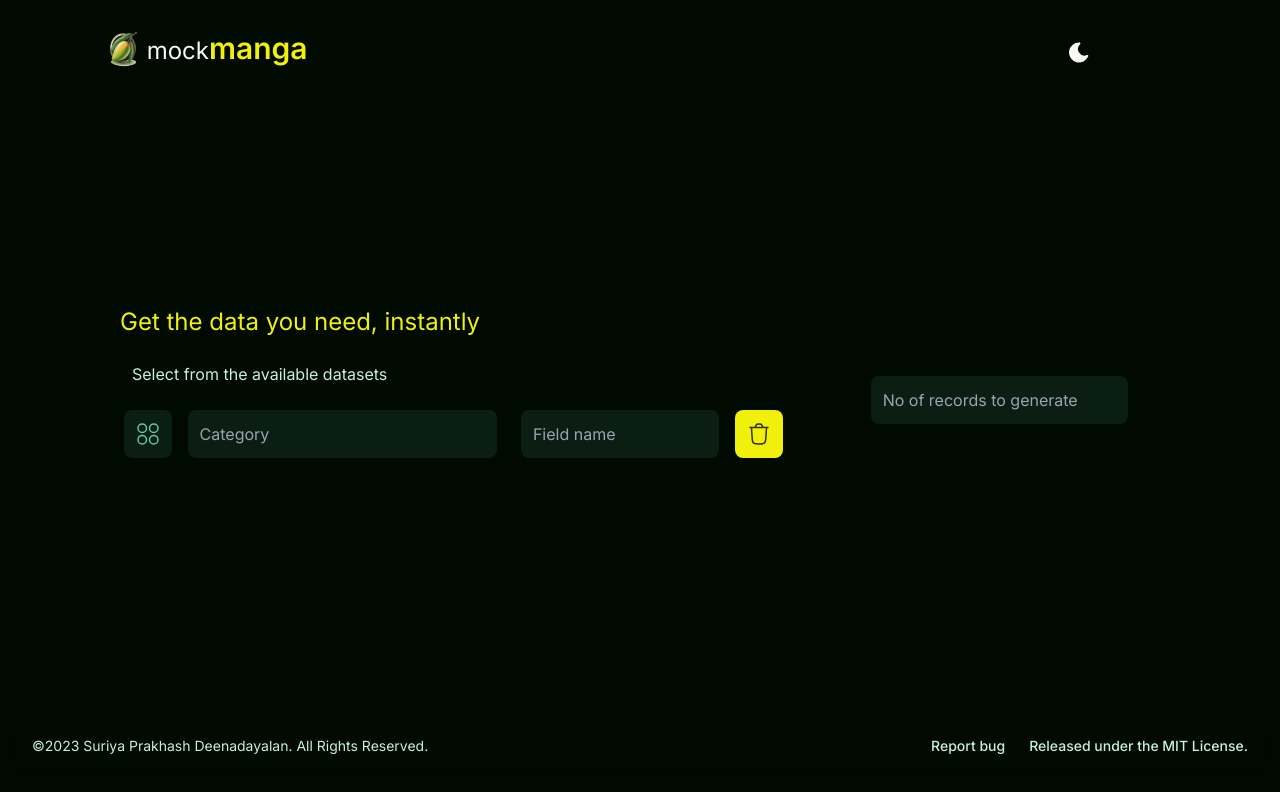
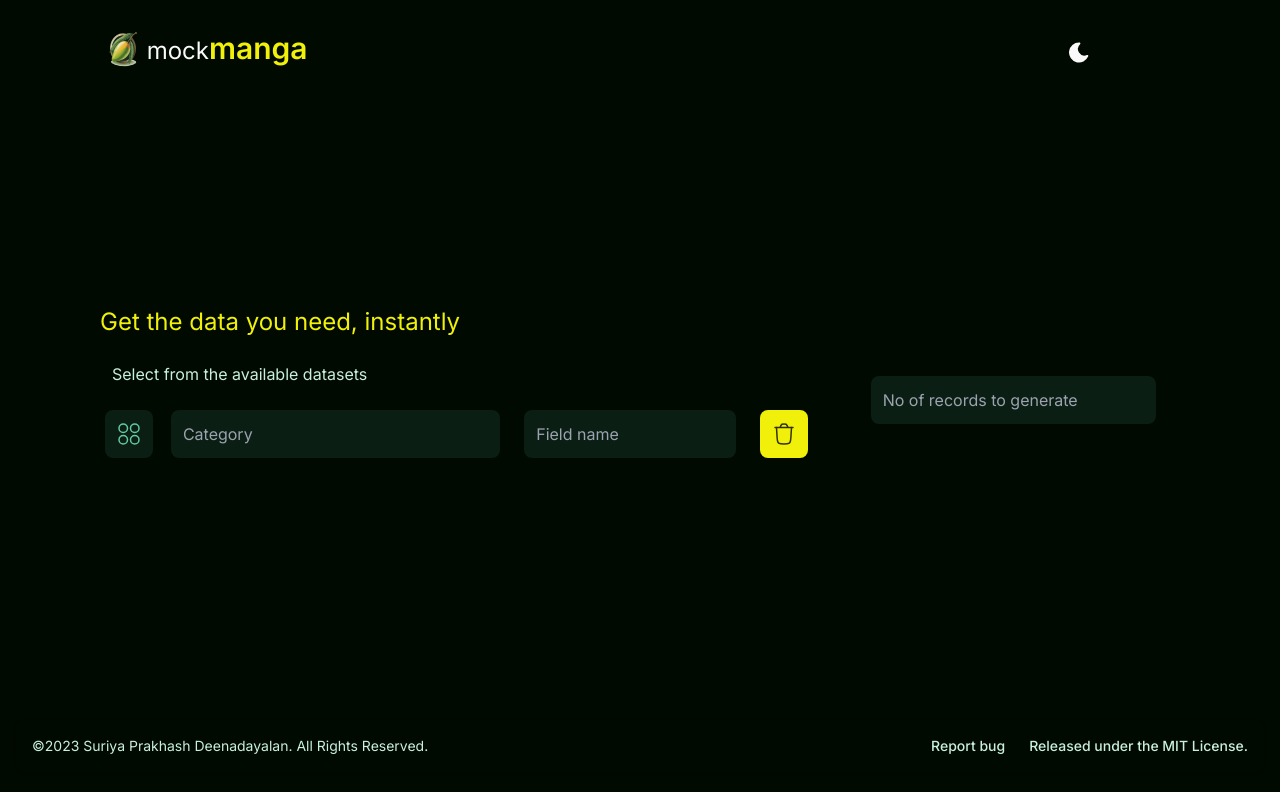
Before and after one commit to suriyaprakhash/mockmanga, a Next.js app: page / in a window 1280 px wide. Both pictures are taken after a click on the button "Get Started". Shown: the top 792 px of the page. Built offline with nearby package versions, Linux system fonts and the light colour scheme.

Commit message:
udpated style

```diff
--- a/src/app/components/categoryBar.tsx
+++ b/src/app/components/categoryBar.tsx
@@ -97,10 +97,10 @@ function CategoryBar({ selectedCategory: initialSelectedCategory, index, availab
                                 <path stroke="currentColor" strokeLinecap="round" strokeWidth="2" d="M12 6h.01M12 12h.01M12 18h.01" />
                             </svg> */}
                             <svg xmlns="http://www.w3.org/2000/svg" viewBox="0 0 24 24" width="24" height="24" fill="none">
-                                <circle cx="17.75" cy="6.25" r="4.25" stroke="currentColor" stroke-width="1.5" />
-                                <circle cx="6.25" cy="6.25" r="4.25" stroke="currentColor" stroke-width="1.5" />
-                                <circle cx="17.75" cy="17.75" r="4.25" stroke="currentColor" stroke-width="1.5" />
-                                <circle cx="6.25" cy="17.75" r="4.25" stroke="currentColor" stroke-width="1.5" />
+                                <circle cx="17.75" cy="6.25" r="4.25" stroke="currentColor" strokeWidth="1.5" />
+                                <circle cx="6.25" cy="6.25" r="4.25" stroke="currentColor" strokeWidth="1.5" />
+                                <circle cx="17.75" cy="17.75" r="4.25" stroke="currentColor" strokeWidth="1.5" />
+                                <circle cx="6.25" cy="17.75" r="4.25" stroke="currentColor" strokeWidth="1.5" />
                             </svg>
                         </div>
                     }
@@ -116,7 +116,7 @@ function CategoryBar({ selectedCategory: initialSelectedCategory, index, availab
                 <Input initialValue={initialSelectedCategory.defaultFieldName!} inputParentCallback={updateCurrentFiledName}
                     placeholder="Field name" type="string" />
             </div>
-            <div className="p-3 col-span-2 sm:col-span-1 flex flex-col items-center">
+            <div className="p-3 col-span-2 sm:col-span-1">
                 <button className="p-3 border-1 bg-button-danger-bg text-button-danger-text rounded-lg hover:bg-button-danger-bg-hover sm:hover:scale-125 transition-all"
                     onClick={() => removeCurrentCategory()}
                     disabled={selectedCategories.length == 0}>
--- a/src/app/components/hero.tsx
+++ b/src/app/components/hero.tsx
@@ -200,7 +200,7 @@ function Hero() {
       {selectedCategories.length > 0 &&
         <div className="grid grid-cols-3 items-center min-h-[750px] sm:min-h-[76vh] sm:pl-10 sm:pr-10 md:pl-20 md:pr-20">
           <section className="col-span-3 p-5 sm:col-span-2">
-            <div className="p-5">
+            <div className="flex flex-col">
               <div className="text-button-danger-bg text-2xl pb-3">Get the data you need, instantly</div>
               <div className="p-3">Select from the available datasets</div>
 
@@ -228,16 +228,16 @@ function Hero() {
                   </button>
                 }
                 {selectedCategories.length > 2 &&
-                  <button className="p-3 col-span-3 sm:col-start-6 sm:col-end-8 border-2 rounded-2xl
+                  <button className="p-3 col-span-3 sm:col-start-7 sm:col-end-9 border-2 rounded-2xl
                     border-button-danger-bg sm:hover:scale-110 transition-all" onClick={() => removeAllCategoriesAndParameters()}>Reset All</button>
                 }
               </div>
             </div>
           </section>
 
-          <section className=" col-span-3 p-5 sm:col-span-1 ">
+          <section className=" col-span-3 p-5 sm:col-span-1">
             {selectedCategories.length > 0 &&
-              <div className="p-3 pr-10 grid grid-cols-2 gap-6">
+              <div className="p-3 grid grid-cols-2 gap-6">
                 {/* <div className="sm:pl-4 col-span-2">Enter the no. of records to generate</div> */}
                 <div className="p-3 col-span-2" key={'param'}>
                   <Input initialValue={parameters.count} inputParentCallback={noOfRecords} placeholder="No of records to generate" type="number" />
@@ -245,7 +245,9 @@ function Hero() {
                 {selectedCategoriesValid &&
                   parametersValid &&
                   <div className="col-span-2 pl-10 pr-10 grid grid-cols-4 gap-6">
-                    <div className="p-5 col-span-4 text-center">Generate</div>
+                    <div className="col-span-4 sm:col-span-4 text-center">
+                      Generate
+                    </div>
                     <button className="p-5 col-span-2 sm:col-span-4 border-1 bg-button-bg text-button-text rounded-lg hover:bg-button-bg-hover cursor-pointer sm:hover:scale-110 transition-all"
                       onClick={() => download('csv')}>
                       CSV
--- a/src/app/components/shared/categorySelector.tsx
+++ b/src/app/components/shared/categorySelector.tsx
@@ -57,7 +57,7 @@ function CategorySelector({ availableList, dropdownParentCallback, initialValue
             </button>
             {canShowDropdownTray && filteredList.length > 0 &&
                 <div className="">
-                    <ul className="bg-dropdown-tray-bg/90 p-3 h-32 rounded-lg absolute cursor-pointer scroll-m-2 overflow-y-auto sm:hover:scale-110 transition-all">
+                    <ul className="bg-dropdown-tray-bg/90 p-3 max-h-32 rounded-lg absolute cursor-pointer scroll-m-2 overflow-y-auto sm:hover:scale-110 transition-all">
                         {filteredList?.map((item) => (
                             <li className="p-2  hover:bg-secondary-bg/30 rounded-lg" onClick={selectDropdownTrayItem} key={item.displayName}>{item.displayName}</li>
                         ))}
```
